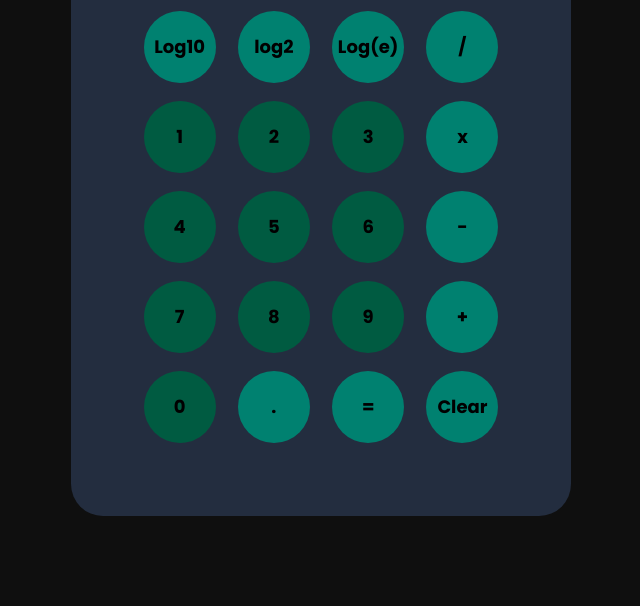
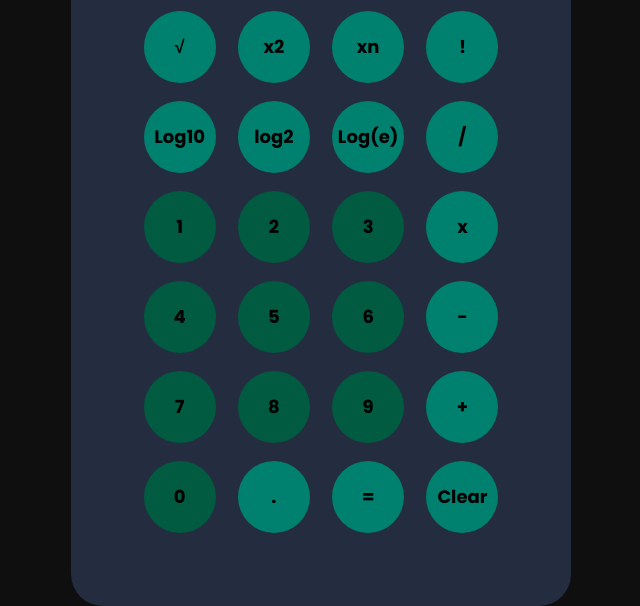
Before and after one commit to luisaxsz/Calculadora-Cientifica, a plain HTML site: page index.html in a window 1280 px wide. Shown: the part 198-804 px from the top of the page, without its empty margins (319-959 px from the left). Drawn offline with Linux system fonts and the light colour scheme.

Commit message:
Calculadora finalizada

```diff
--- a/index.html
+++ b/index.html
@@ -16,6 +16,10 @@
                 <p id="display"></p>
             </div>
             <div class="button-box">
+                <button class="simbol-button" onclick="calcRaiz()">√</button>
+                <button class="simbol-button" onclick="potencia2()">x2</button>
+                <button class="simbol-button" onclick="inserirValor('**')">xn</button>
+                <button class="simbol-button" onclick="fatorial()">!</button> <br>
                 <button class="simbol-button" onclick="calcLog10()">Log10</button>
                 <button class="simbol-button" onclick="calcLog2()">log2</button>
                 <button class="simbol-button" onclick="calcLogBaseNatural()">Log(e)</button>
--- a/script.js
+++ b/script.js
@@ -8,7 +8,11 @@ function clean(){
 }
 function calcular(){
     let resultado = document.getElementById('display').innerHTML;
-    document.getElementById('display').innerHTML = eval(resultado);
+    if(resultado){
+        document.getElementById('display').innerHTML = eval(resultado);
+    }else{
+        document.getElementById('display').innerHTML = "Nada";
+    }
 }
 function calcLog10(){
     let numero = parseFloat(document.getElementById('display').innerHTML);
@@ -25,3 +29,27 @@ function calcLogBaseNatural(){
     let resultado = Math.log(numero);
     document.getElementById('display').innerHTML = resultado;
 }
+function calcRaiz(){
+    let numero = parseFloat(document.getElementById('display').innerHTML);
+    let resultado = Math.sqrt(numero);
+    document.getElementById('display').innerHTML = resultado;
+}
+function potencia2(){
+    let numero = parseFloat(document.getElementById('display').innerHTML);
+    let resultado = numero ** 2;
+    document.getElementById('display').innerHTML = resultado;
+}
+function fatorial(){
+    let numero = parseFloat(document.getElementById('display').innerHTML);
+
+    if(numero < 0){
+        document.getElementById('display').innerHTML = -1;
+    }else if(numero == 0){
+        document.getElementById('display').innerHTML = 1;
+    }else{
+        for(let i = numero-1; i >= 1; i--){
+            numero *= i;
+        }
+        document.getElementById('display').innerHTML = numero;
+    }
+}
```
